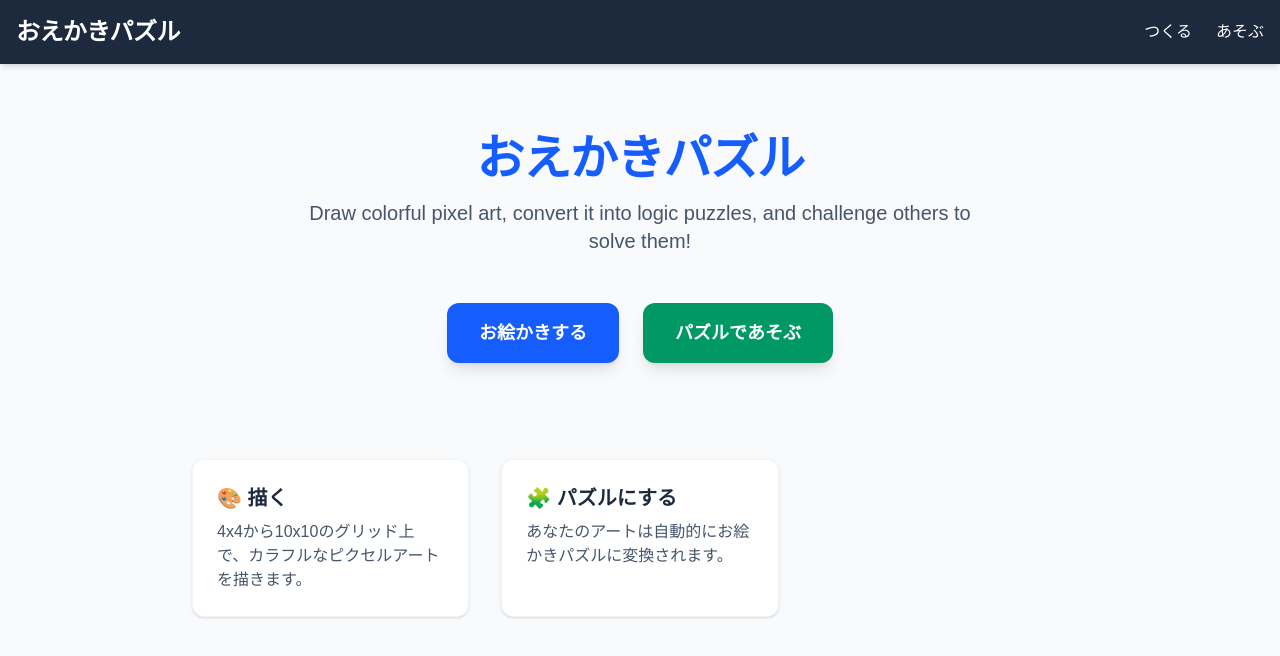
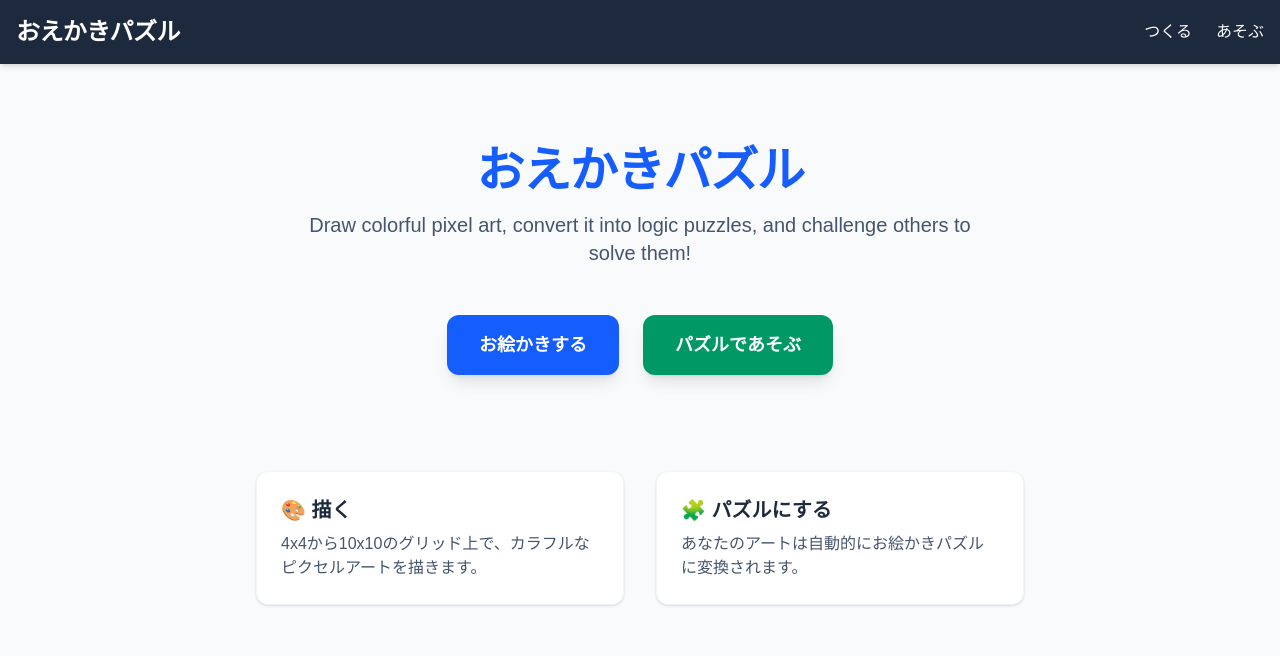
Before and after one commit to pnizo/oekaki-puzzle, a Next.js app: page / in a window 1280 px wide. Shown: the top 656 px of the page. Built offline with nearby package versions, Linux system fonts and the light colour scheme; a web font is replaced by a local one.

Commit message:
feat: add root page

```diff
--- a/src/app/page.tsx
+++ b/src/app/page.tsx
@@ -27,7 +27,7 @@ export default function Home() {
         </Link>
       </div>
 
-      <div className="grid grid-cols-1 md:grid-cols-3 gap-8 mt-12 text-left max-w-4xl">
+      <div className="grid grid-cols-1 md:grid-cols-2 gap-8 mt-12 text-left max-w-3xl mx-auto">
         <div className="p-6 bg-white rounded-xl shadow-sm border border-slate-100">
           <h3 className="text-xl font-bold mb-2 text-slate-800">🎨 描く</h3>
           <p className="text-slate-600">4x4から10x10のグリッド上で、カラフルなピクセルアートを描きます。</p>
```
